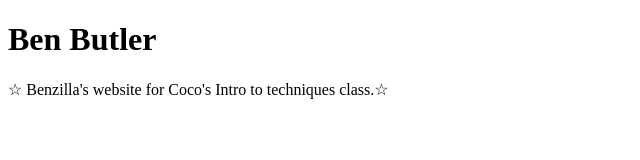
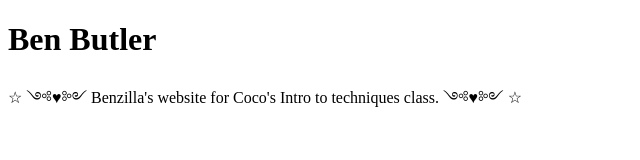
Before and after one commit to benbtler/benbtler.github.io, a plain HTML site: page index.html in a window 1280 px wide. Shown: the whole page, without its empty margins (0-640 px from the left). Drawn offline with Linux system fonts and the light colour scheme.

Commit message:
Update index.html

```diff
--- a/index.html
+++ b/index.html
@@ -1,10 +1,10 @@
 <!DOCTYPE html>
 <html>
 <head>
-<title> Benzilla </title>
+<title>༺♥༻</title>
 </head>
 <body>
 <h1>Ben Butler</h1>
-<p> ☆ Benzilla's website for Coco's Intro to techniques class.☆ </p>
+<p> ☆ ༺♥༻ Benzilla's website for Coco's Intro to techniques class. ༺♥༻ ☆ </p>
 </body>
 </html>
```
